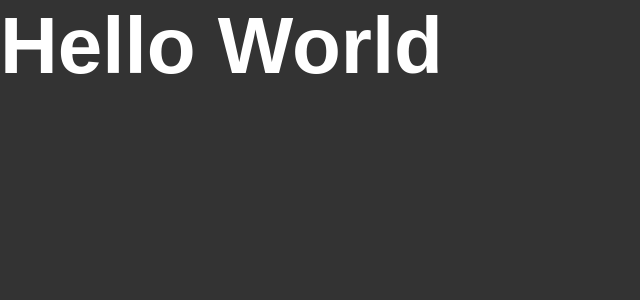
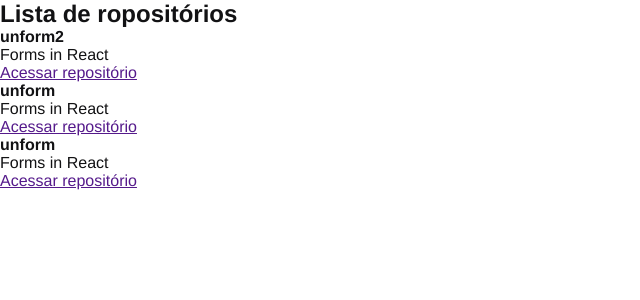
Before and after one commit to DanielSouz4/01-github-explorer, a React app: page / in a window 1280 px wide. Shown: the top 300 px of the page, without its empty margins (0-640 px from the left). Built offline with nearby package versions, Linux system fonts and the light colour scheme.

Commit message:
Primeiro componente React

```diff
--- a/src/App.jsx
+++ b/src/App.jsx
@@ -1,6 +1,7 @@
+import { RepositoryList } from './components/RepositoryList'
 import './styles/global.scss'
 
 
 export function App(){
-  return <h1>Hello World</h1>
+  return <RepositoryList />
 }
--- /dev/null
+++ b/src/components/RepositoryList.jsx
@@ -0,0 +1,38 @@
+const repositoryName = "unform2"
+
+export function RepositoryList(){
+  return (
+    <section className="repository-list">
+      <h1>Lista de ropositórios</h1>
+
+      <ul>
+        <li>
+          <strong>{repositoryName}</strong>
+          <p>Forms in React</p>
+
+          <a href="">
+            Acessar repositório
+          </a>
+        </li>
+
+        <li>
+          <strong>unform</strong>
+          <p>Forms in React</p>
+
+          <a href="">
+            Acessar repositório
+          </a>
+        </li>
+
+        <li>
+          <strong>unform</strong>
+          <p>Forms in React</p>
+
+          <a href="">
+            Acessar repositório
+          </a>
+        </li>
+      </ul>
+    </section>
+  )
+}
--- a/src/styles/global.scss
+++ b/src/styles/global.scss
@@ -5,11 +5,6 @@
 }
 
 body {
-  font-family: Arial, Helvetica, sans-serif;
-  background-color: #333;
-  color: #fff;
-
-  h1 {
-    font-size: 80px;
-  }
+  font: 16px 'Helvetica Neue', Arial, sans-serif;
+  color: #121214;
 }
```
